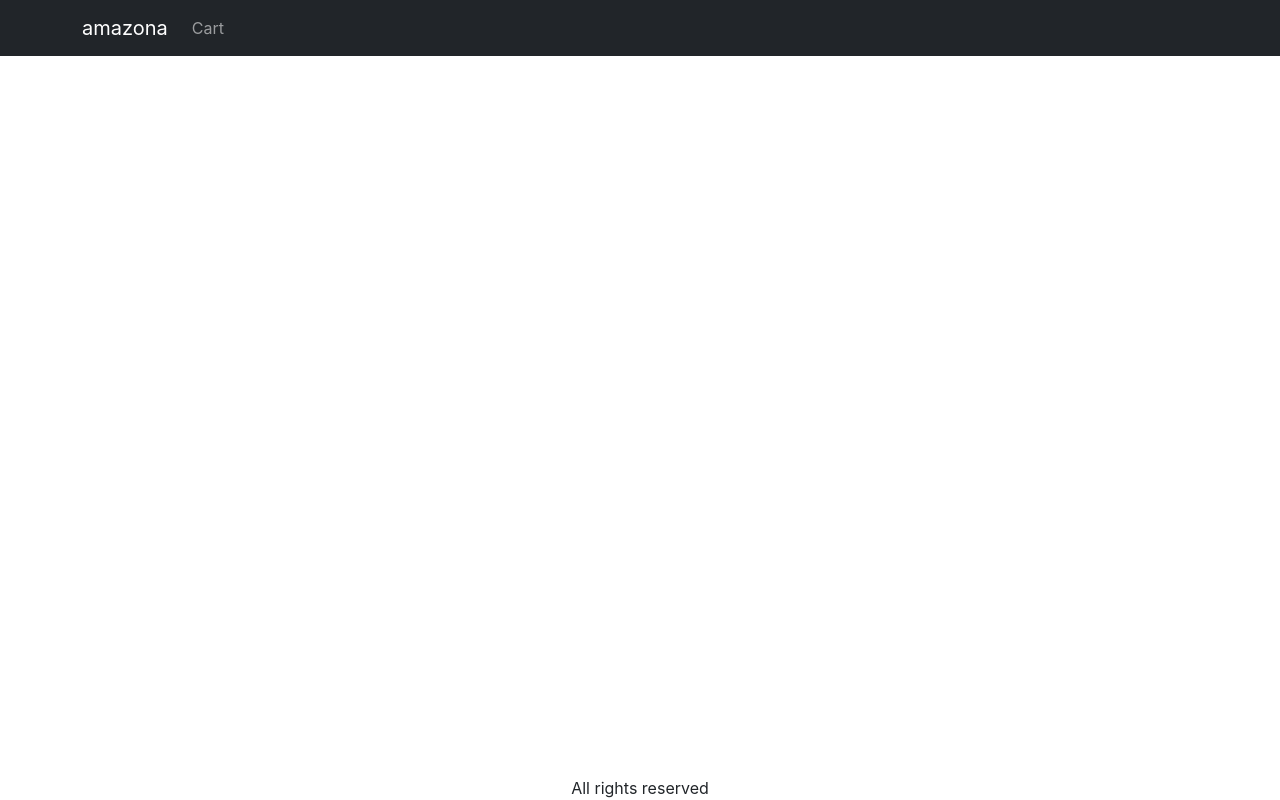
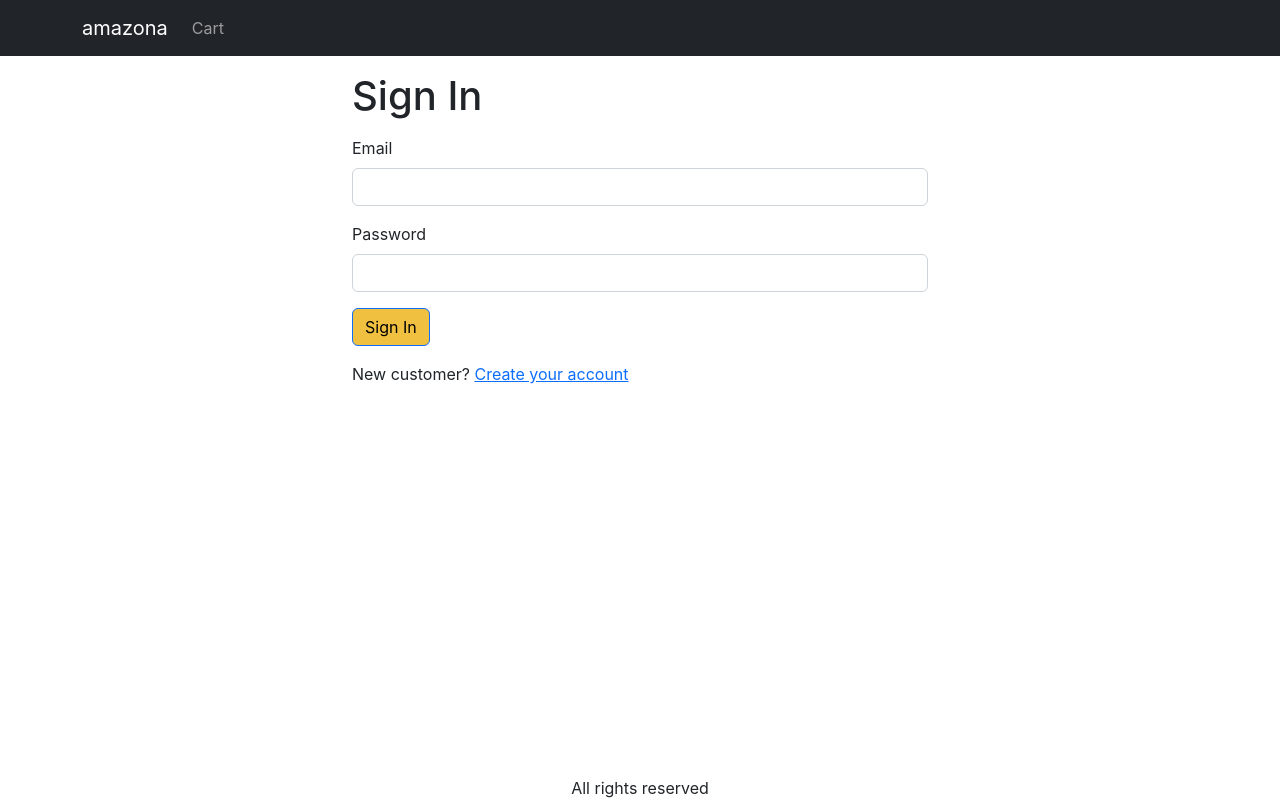
Before and after one commit to prevaldas/amazona, a React (Create React App) app in the folder frontend/: page /signin in a window 1280 px wide. Built offline with nearby package versions, Linux system fonts and the light colour scheme.

Commit message:
18-Create-Signin-Screen

```diff
--- a/frontend/src/App.js
+++ b/frontend/src/App.js
@@ -10,6 +10,7 @@
 import { Store } from './Store';
 import { Link } from 'react-router-dom';
 import CartScreen from './screens/CartScreen';
+import SigninScreen from './screens/SigninScreen';
 
 function App() {
   const { state } = useContext(Store);
@@ -41,6 +42,7 @@
             <Routes>
               <Route path="/product/:slug" element={<ProductScreen />} />
               <Route path="/cart" element={<CartScreen />} />
+              <Route path="/signin" element={<SigninScreen />} />
               <Route path="/" element={<HomeScreen />} />
             </Routes>
           </Container>
--- a/frontend/src/index.css
+++ b/frontend/src/index.css
@@ -42,3 +42,6 @@
 .img-large {
   max-width: 100%;
 }
+.small-container {
+  max-width: 600px;
+}
--- /dev/null
+++ b/frontend/src/screens/SigninScreen.js
@@ -0,0 +1,36 @@
+import { Link, useLocation } from 'react-router-dom';
+import Container from 'react-bootstrap/Container';
+import Form from 'react-bootstrap/Form';
+import Button from 'react-bootstrap/Button';
+import { Helmet } from 'react-helmet-async';
+
+export default function SigninScreen() {
+  const { search } = useLocation();
+  const redirectInUrl = new URLSearchParams(search).get('redirect');
+  const redirect = redirectInUrl ? redirectInUrl : '/';
+  return (
+    <Container className="small-container">
+      <Helmet>
+        <title>Sign In</title>
+      </Helmet>
+      <h1 className="my-3">Sign In</h1>
+      <Form>
+        <Form.Group className="mb-3" controlId="email">
+          <Form.Label>Email</Form.Label>
+          <Form.Control type="email" required />
+        </Form.Group>
+        <Form.Group className="mb-3" controlId="password">
+          <Form.Label>Password</Form.Label>
+          <Form.Control type="password" required />
+        </Form.Group>
+        <div className="mb-3">
+          <Button type="submit">Sign In</Button>
+        </div>
+        <div className="mb-3">
+          New customer?{' '}
+          <Link to={`/signup?redirect=${redirect}`}>Create your account</Link>
+        </div>
+      </Form>
+    </Container>
+  );
+}
```
